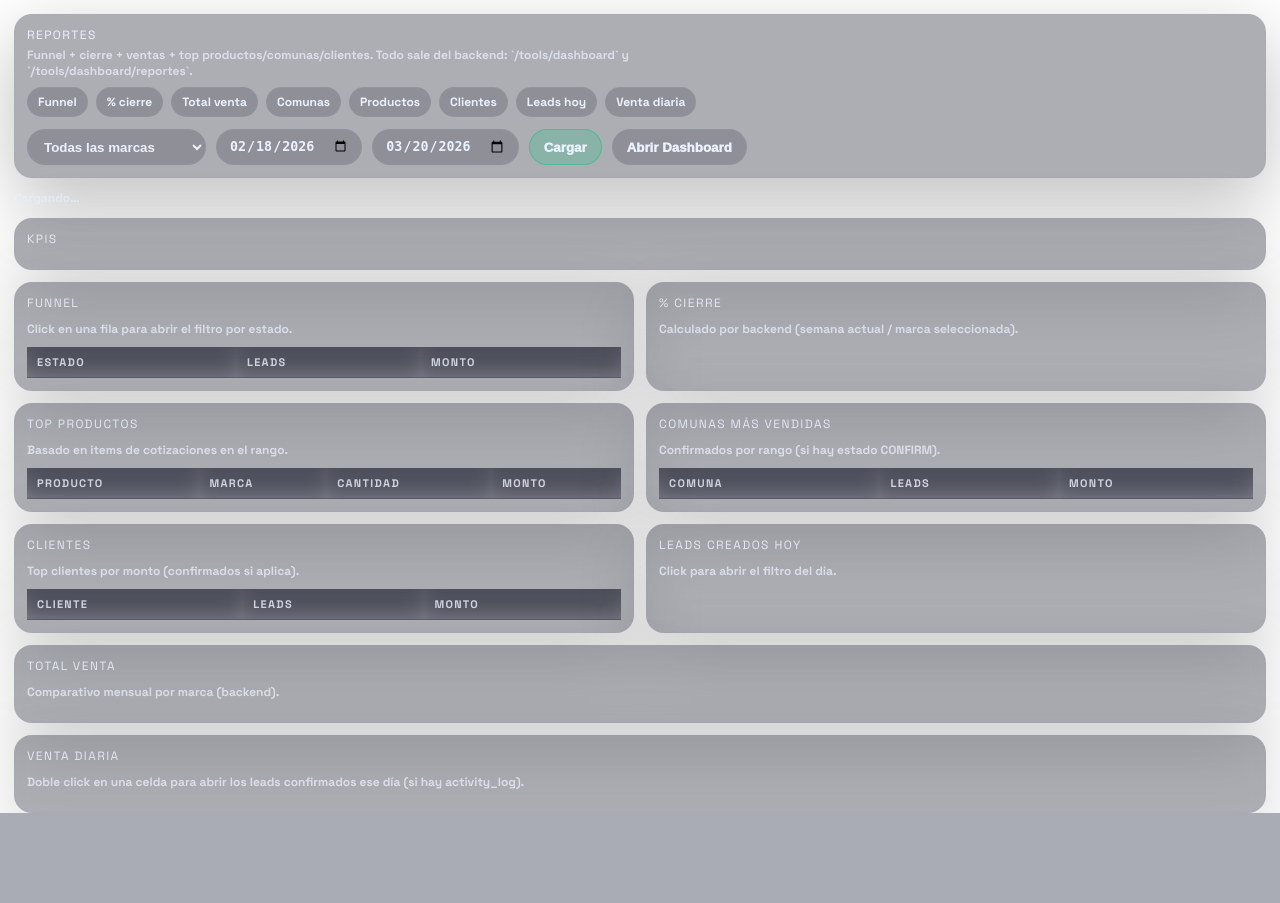
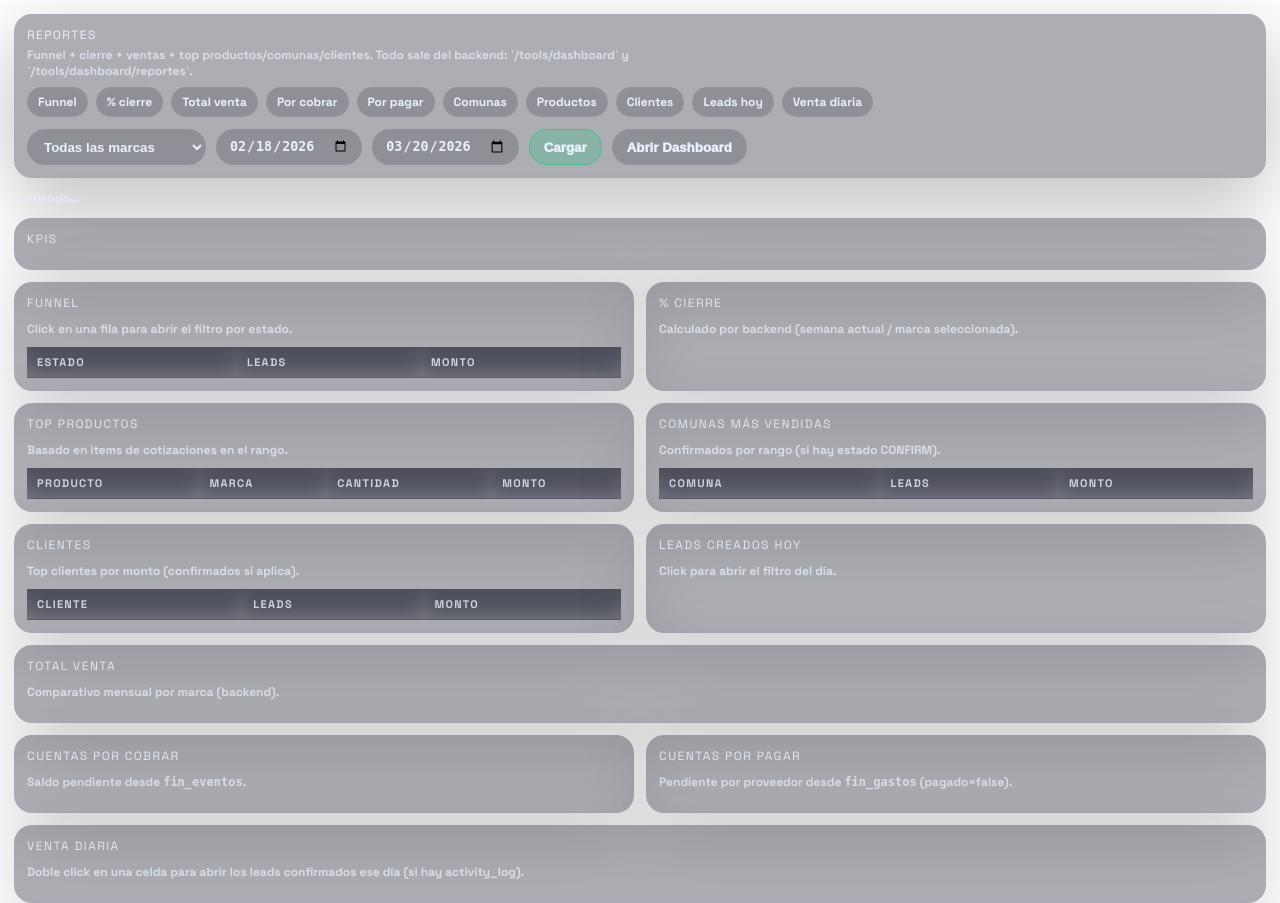
Before and after one commit to GDCRM2025/crm-fastapi, a PHP site: page /views/reportes.html in a window 1280 px wide. Before the commit the page ends 813 px from the top, so only its background shows below. Run offline with PHP 8.4, Linux system fonts and the light colour scheme; lists and menus that the app fills with data are empty; some libraries are stand-ins or nearby versions.

Commit message:
Reportes: CxC/CxP + sidebar scroll grid

```diff
--- a/web/styles.css
+++ b/web/styles.css
@@ -655,8 +655,8 @@ body.ops-mode .main{
 
 .sidebar-inner{
   height:100%;
-  display:flex;
-  flex-direction:column;
+  display:grid;
+  grid-template-rows: auto 1fr auto;
   overflow:hidden;
   padding: 10px 10px;
   min-height: 0;
--- a/web/views/reportes.html
+++ b/web/views/reportes.html
@@ -123,6 +123,8 @@
           <a class="chip" href="#funnel">Funnel</a>
           <a class="chip" href="#cierre">% cierre</a>
           <a class="chip" href="#total">Total venta</a>
+          <a class="chip" href="#cxc">Por cobrar</a>
+          <a class="chip" href="#cxp">Por pagar</a>
           <a class="chip" href="#comunas">Comunas</a>
           <a class="chip" href="#productos">Productos</a>
           <a class="chip" href="#clientes">Clientes</a>
@@ -209,6 +211,18 @@
         <div class="h2">Total venta</div>
         <div class="muted">Comparativo mensual por marca (backend).</div>
         <div id="boxTotal" style="margin-top:10px"></div>
+      </section>
+
+      <section class="card" style="grid-column: span 6" id="cxc">
+        <div class="h2">Cuentas por cobrar</div>
+        <div class="muted">Saldo pendiente desde <code>fin_eventos</code>.</div>
+        <div id="boxCxc" style="margin-top:10px"></div>
+      </section>
+
+      <section class="card" style="grid-column: span 6" id="cxp">
+        <div class="h2">Cuentas por pagar</div>
+        <div class="muted">Pendiente por proveedor desde <code>fin_gastos</code> (pagado=false).</div>
+        <div id="boxCxp" style="margin-top:10px"></div>
       </section>
 
       <section class="card" style="grid-column: span 12" id="venta_diaria">
@@ -347,6 +361,7 @@
       renderLeadsHoy(dash, mid);
       renderTotal(dash);
       renderDaily(dash, mid);
+      await renderFinanzas(ini, fin);
 
       qs("#st").textContent = `OK · Rango: ${ini} → ${fin}${mid ? (" · Marca ID: " + mid) : ""}`;
     }
@@ -510,6 +525,82 @@
       `;
     }
 
+    async function renderFinanzas(ini, fin){
+      const boxCxc = qs("#boxCxc");
+      const boxCxp = qs("#boxCxp");
+      if (boxCxc) boxCxc.innerHTML = `<div class="muted">Cargando…</div>`;
+      if (boxCxp) boxCxp.innerHTML = `<div class="muted">Cargando…</div>`;
+
+      const ym = (ini && /^\d{4}-\d{2}-\d{2}$/.test(ini)) ? ini.slice(0,7) : "";
+      const [yy, mm] = ym ? ym.split("-").map(Number) : [0,0];
+      const qp = (mm && yy) ? `?month=${encodeURIComponent(String(mm))}&year=${encodeURIComponent(String(yy))}` : "";
+
+      try{
+        const out = await jget(`/finanzas/cxc_resumen${qp}`);
+        const items = Array.isArray(out?.items) ? out.items : [];
+        const total = items.reduce((a,x)=>a+Number(x.saldo_pendiente||0),0);
+        const rows = items.slice(0, 120);
+        if (boxCxc){
+          boxCxc.innerHTML = `
+            <div class="row" style="justify-content:space-between;margin-bottom:10px">
+              <div class="muted">Total pendiente</div>
+              <div style="font-weight:1100">${esc(money(total))}</div>
+            </div>
+            <div style="max-height:420px;overflow:auto">
+              <table class="tbl">
+                <thead><tr><th>Cliente</th><th>Marca</th><th class="right">Saldo</th><th class="right">#</th><th>Último</th></tr></thead>
+                <tbody>
+                  ${rows.map(r => `
+                    <tr>
+                      <td><strong>${esc(r.cliente||"—")}</strong></td>
+                      <td class="muted">${esc(r.marca||"")}</td>
+                      <td class="right">${esc(money(r.saldo_pendiente||0))}</td>
+                      <td class="right">${esc(r.n||0)}</td>
+                      <td>${esc(String(r.ultimo_evento||""))}</td>
+                    </tr>
+                  `).join("") || `<tr><td colspan="5" class="muted">Sin datos.</td></tr>`}
+                </tbody>
+              </table>
+            </div>
+          `;
+        }
+      }catch(e){
+        if (boxCxc) boxCxc.innerHTML = `<div class="muted">No disponible: ${esc(String(e.message||e))}</div>`;
+      }
+
+      try{
+        const out = await jget(`/finanzas/cxp_resumen`);
+        const items = Array.isArray(out?.items) ? out.items : [];
+        const total = items.reduce((a,x)=>a+Number(x.pendiente||0),0);
+        const rows = items.slice(0, 120);
+        if (boxCxp){
+          boxCxp.innerHTML = `
+            <div class="row" style="justify-content:space-between;margin-bottom:10px">
+              <div class="muted">Total pendiente</div>
+              <div style="font-weight:1100">${esc(money(total))}</div>
+            </div>
+            <div style="max-height:420px;overflow:auto">
+              <table class="tbl">
+                <thead><tr><th>Proveedor</th><th class="right">Pendiente</th><th class="right">Pagado</th><th class="right">#</th></tr></thead>
+                <tbody>
+                  ${rows.map(r => `
+                    <tr>
+                      <td><strong>${esc(r.proveedor||"—")}</strong></td>
+                      <td class="right">${esc(money(r.pendiente||0))}</td>
+                      <td class="right">${esc(money(r.pagado||0))}</td>
+                      <td class="right">${esc(r.n||0)}</td>
+                    </tr>
+                  `).join("") || `<tr><td colspan="4" class="muted">Sin datos.</td></tr>`}
+                </tbody>
+              </table>
+            </div>
+          `;
+        }
+      }catch(e){
+        if (boxCxp) boxCxp.innerHTML = `<div class="muted">No disponible: ${esc(String(e.message||e))}</div>`;
+      }
+    }
+
     async function openConfirmedSales(desde, hasta, mid){
       const qs2 = new URLSearchParams({ desde, hasta });
       if (mid) qs2.set("id_marca", String(mid));
```
Also changed, not shown: 1 other file.
